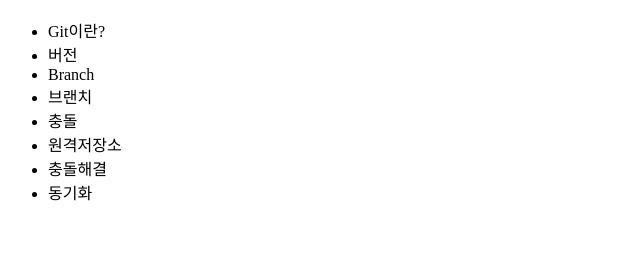
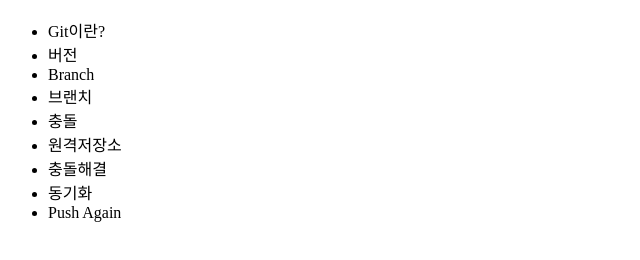
Before and after one commit to DaeheeKim-Dan/opentutorials_egoing, a plain HTML site: page index.html in a window 1280 px wide. Shown: the part 48-308 px from the top of the page, without its empty margins (0-640 px from the left). Drawn offline with Linux system fonts and the light colour scheme.

Commit message:
Push Again 추가

```diff
--- a/index.html
+++ b/index.html
@@ -15,6 +15,7 @@
             <li>원격저장소</li>
             <li>충돌해결</li>
             <li>동기화</li>
+            <li>Push Again</li>
         </ul>
     </body>
 </html>
```
